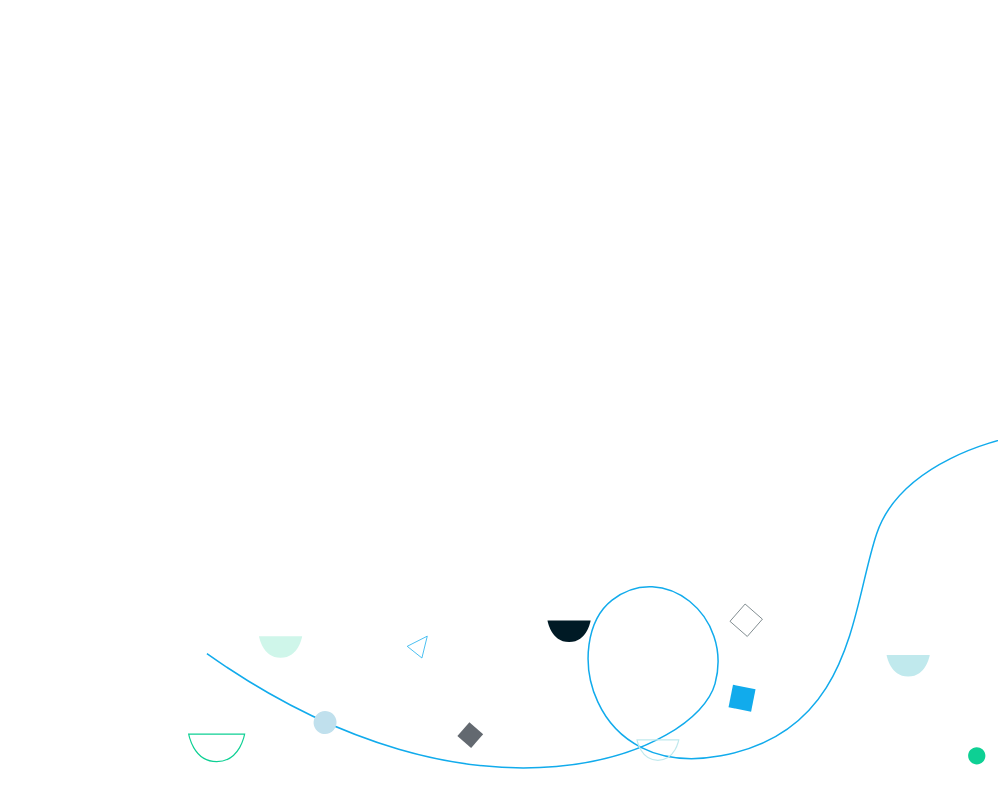
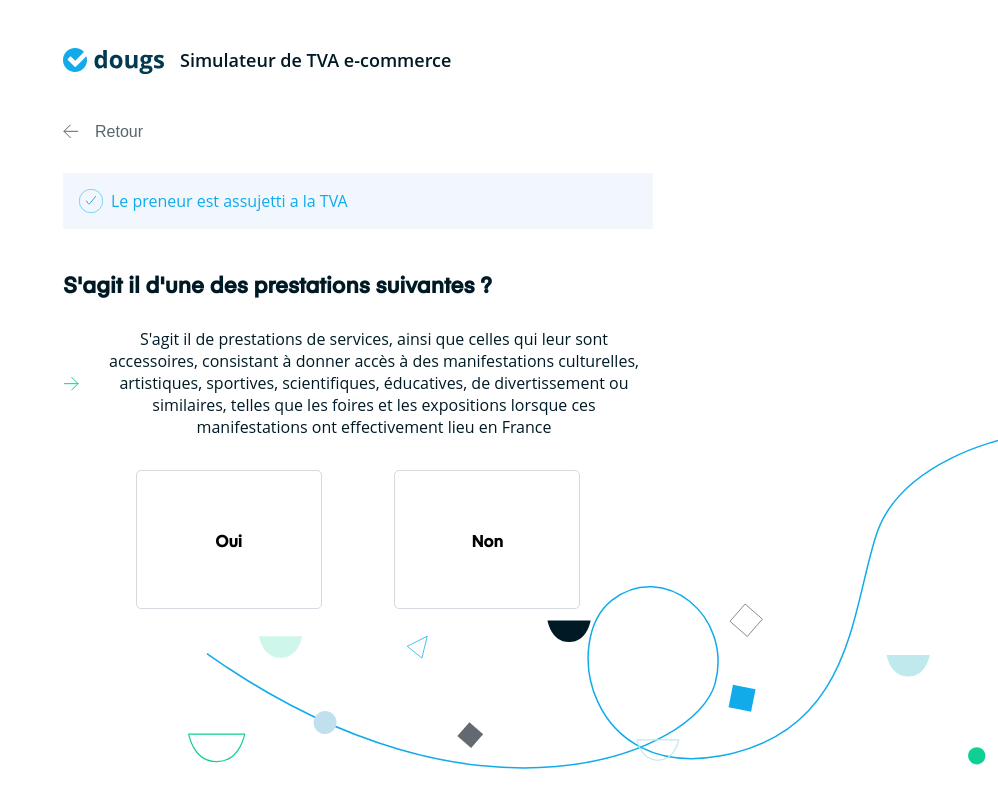
Before and after one commit to septierRomain/tva-prestation-de-services, a React (Create React App) app: page /FourthPrestation in a window 1280 px wide. Shown: the whole page, without its empty margins (282-1280 px from the left). Built offline with nearby package versions, Linux system fonts and the light colour scheme.

Commit message:
third and fourth prestation's pages

```diff
--- a/src/App.js
+++ b/src/App.js
@@ -3,8 +3,10 @@ import { BrowserRouter, Route, Switch } from 'react-router-dom'
 
 import './App.css';
 import Assujetti from './Component/Assujetti';
+import FourthPrestation from './Component/Assujetti/FourthPrestation';
 import Where from './Component/Assujetti/LocatePreneur';
 import SecondPrestation from './Component/Assujetti/SecondPrestation';
+import ThirdPrestation from './Component/Assujetti/ThirdPrestation';
 import Foreign from './Component/Foreign';
 import France from './Component/France';
 import FranceBis from './Component/France/FranceBis';
@@ -41,6 +43,12 @@ function App() {
           <Route exact path='/Foreign'>
             <Foreign />
           </Route>
+          <Route exact path='/ThirdPrestation'>
+            <ThirdPrestation />
+          </Route>
+          <Route exact path='/FourthPrestation'>
+            <FourthPrestation />
+          </Route>
         </Switch>
         </BrowserRouter>
       </div>
--- /dev/null
+++ b/src/Component/Assujetti/FourthPrestation.js
@@ -0,0 +1,40 @@
+import React from 'react'
+import { Link } from 'react-router-dom'
+
+import Banner from '../App/Banner'
+
+import GreyArrow from '../../Assets/grey arrow.svg'
+import Check from '../../Assets/check.svg'
+import Arrow from '../../Assets/arrow.svg'
+
+const FourthPrestation = () => {
+  return (
+    <div className="wrap">
+      <Banner />
+      <div>
+
+      <Link to='/ThirdPrestation'>
+        <button className="return">
+        <img src={GreyArrow} alt="fleche grise"/>
+          Retour
+        </button>
+      </Link>
+
+      <div className="breadcrumbs">
+        <p><img src={Check} alt="fleche grise"/>Le preneur est assujetti a la TVA</p>
+      </div>
+
+      <h4>S'agit il d'une des prestations suivantes ?</h4>
+      <ul><img src={Arrow} alt="Fleche verte" style={{transform: 'rotate(180deg)'}} />S'agit il de prestations de services, ainsi que celles qui leur sont accessoires, consistant à donner accès à des manifestations culturelles, artistiques, sportives, scientifiques, éducatives, de divertissement ou similaires, telles que les foires et les expositions lorsque ces manifestations ont effectivement lieu en France</ul>
+
+      <div className="select_container">
+        <Link to='/#'><button className='select'>Oui</button></Link>
+        <Link to='/#'><button className='select'>Non</button></Link>
+      </div>
+
+      </div>
+    </div>
+);
+}
+
+export default FourthPrestation;
--- a/src/Component/Assujetti/SecondPrestation.js
+++ b/src/Component/Assujetti/SecondPrestation.js
@@ -34,7 +34,7 @@ const SecondPrestation = () => {
 
       <div className="select_container">
         <Link to='/LocatePreneur'><button className='select'>Oui</button></Link>
-        <Link to='/#'><button className='select'>Non</button></Link>
+        <Link to='/ThirdPrestation'><button className='select'>Non</button></Link>
       </div>
 
       </div>
--- /dev/null
+++ b/src/Component/Assujetti/ThirdPrestation.js
@@ -0,0 +1,41 @@
+import React from 'react'
+import { Link } from 'react-router-dom'
+
+import Banner from '../App/Banner'
+
+import GreyArrow from '../../Assets/grey arrow.svg'
+import Check from '../../Assets/check.svg'
+import Arrow from '../../Assets/arrow.svg'
+
+const ThirdPrestation = () => {
+  return (
+    <div className="wrap">
+      <Banner />
+      <div>
+
+      <Link to='/SecondPrestation'>
+        <button className="return">
+        <img src={GreyArrow} alt="fleche grise"/>
+          Retour
+        </button>
+      </Link>
+
+      <div className="breadcrumbs">
+        <p><img src={Check} alt="fleche grise"/>Le preneur est assujetti a la TVA</p>
+      </div>
+
+      <h4>S'agit il d'une des prestations suivantes ?</h4>
+      <ul><img src={Arrow} alt="Fleche verte" style={{transform: 'rotate(180deg)'}} />Locations de moyens de transport de longue durée</ul>
+      <ul><img src={Arrow} alt="Fleche verte" style={{transform: 'rotate(180deg)'}} />Prestations  dont l’objet sont des activités culturelles, artistiques, sportives, scientifiques, éducatives, divertissement mais ne donnant pas accès à des manifestations de cette nature (attention règles spécifiques existant pour les foires et les salons)</ul>
+
+      <div className="select_container">
+        <Link to='/LocatePreneur'><button className='select'>Oui</button></Link>
+        <Link to='/FourthPrestation'><button className='select'>Non</button></Link>
+      </div>
+
+      </div>
+    </div>
+);
+}
+
+export default ThirdPrestation;
```
